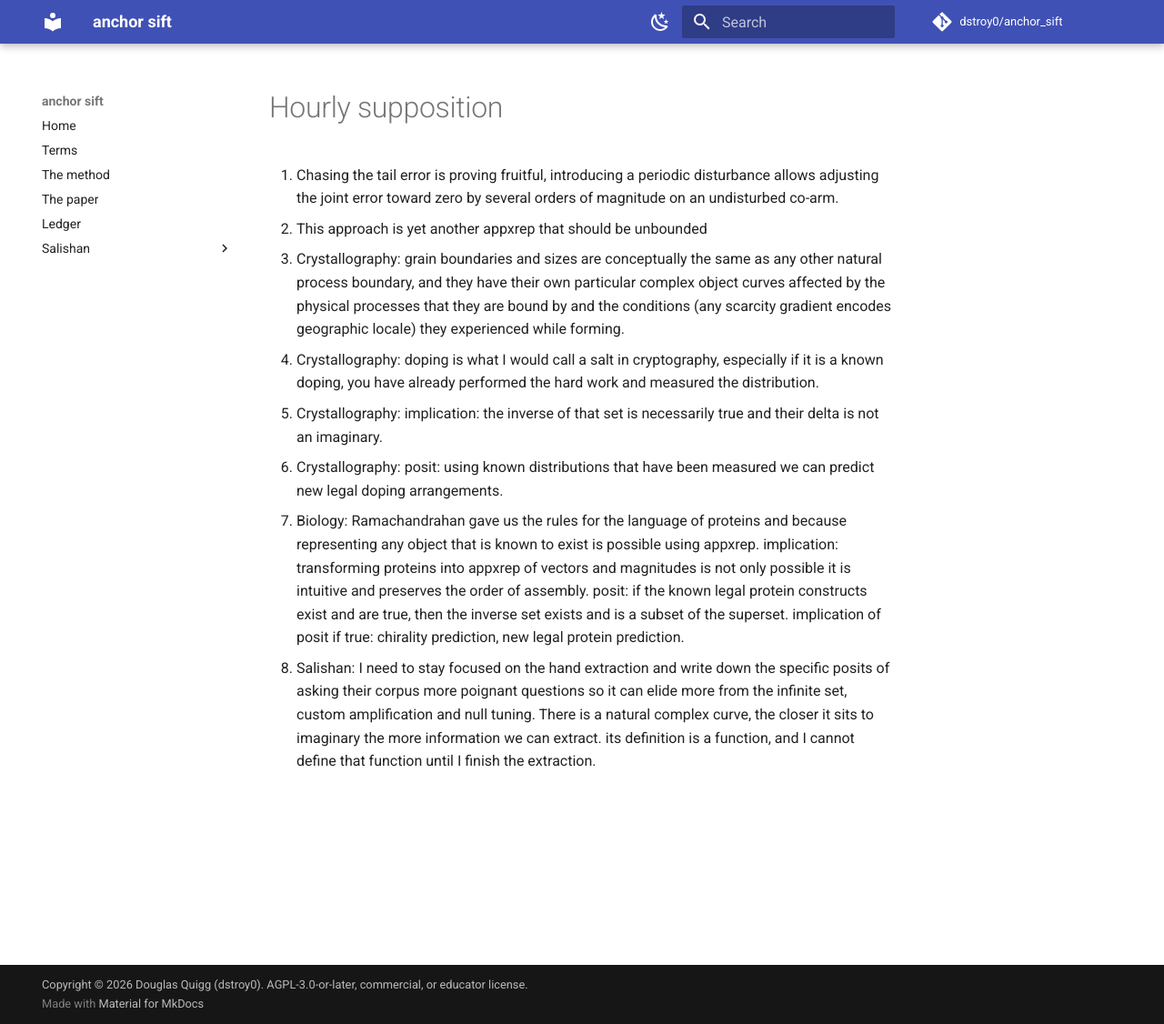
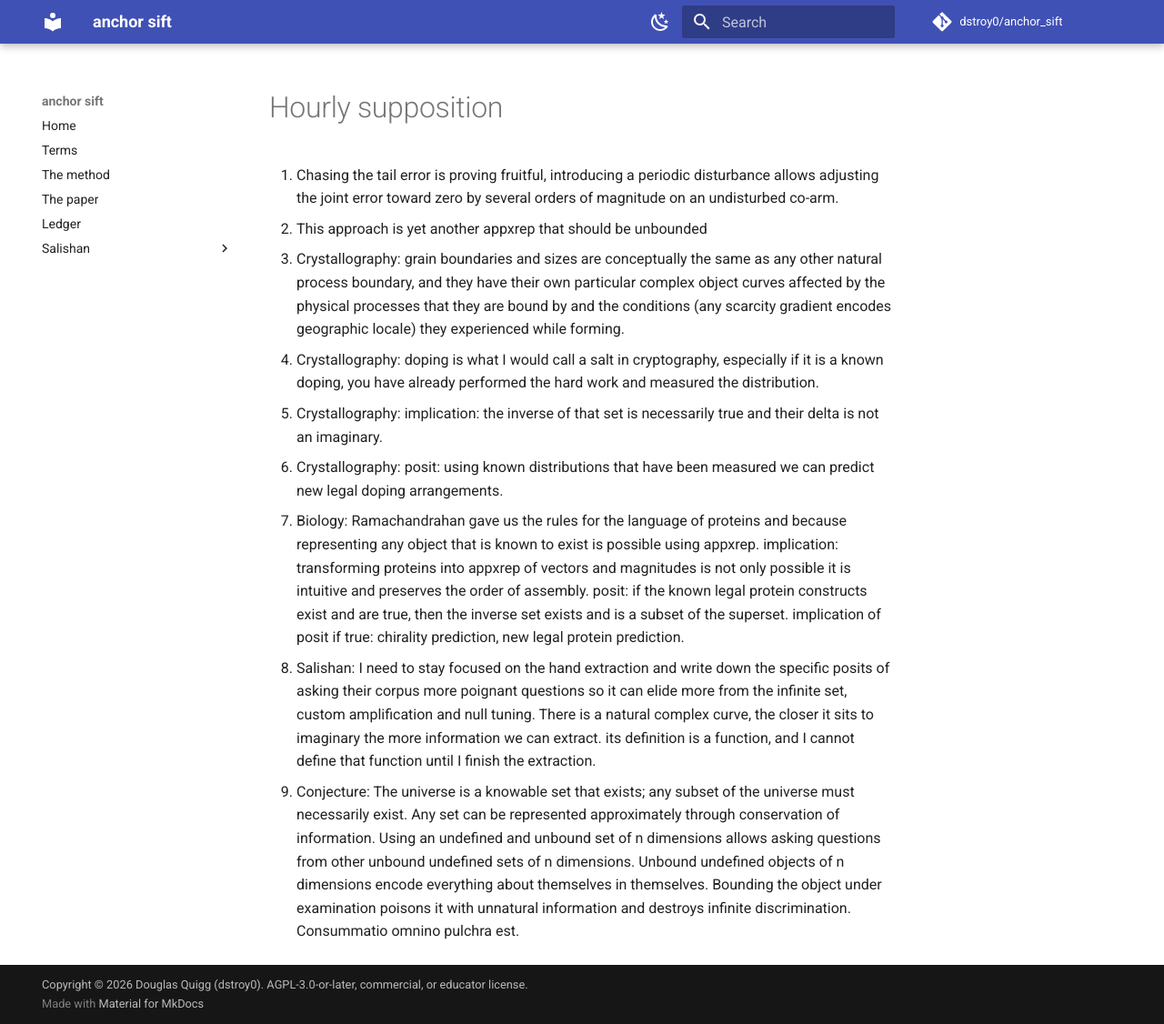
Before and after one commit to dstroy0/anchor_sift, an MkDocs documentation site: the page built from docs/research/hourly_supposition.md, in a window 1280 px wide and 1126 px high. Shown: the whole window at 91% size. Built offline with MkDocs 1.6.1 and Material for MkDocs 9.7.7, drawn with Linux system fonts in a browser that asks for light colours; comment, search, counter and statistics services are not loaded.

Commit message:
Update hourly_supposition.md
Conjecture

```diff
--- a/docs/research/hourly_supposition.md
+++ b/docs/research/hourly_supposition.md
@@ -28,3 +28,10 @@
       complex curve, the closer it sits to imaginary the more information we can extract.
       its definition is a function, and I cannot define that function until I finish the
       extraction.
+9. Conjecture: The universe is a knowable set that exists; any subset of the universe must necessarily
+      exist. Any set can be represented approximately through conservation of information. Using
+      an undefined and unbound set of n dimensions allows asking questions from other unbound undefined
+      sets of n dimensions. Unbound undefined objects of n dimensions encode everything about themselves
+      in themselves. Bounding the object under examination poisons it with unnatural information and
+      destroys infinite discrimination.
+      Consummatio omnino pulchra est.
```
